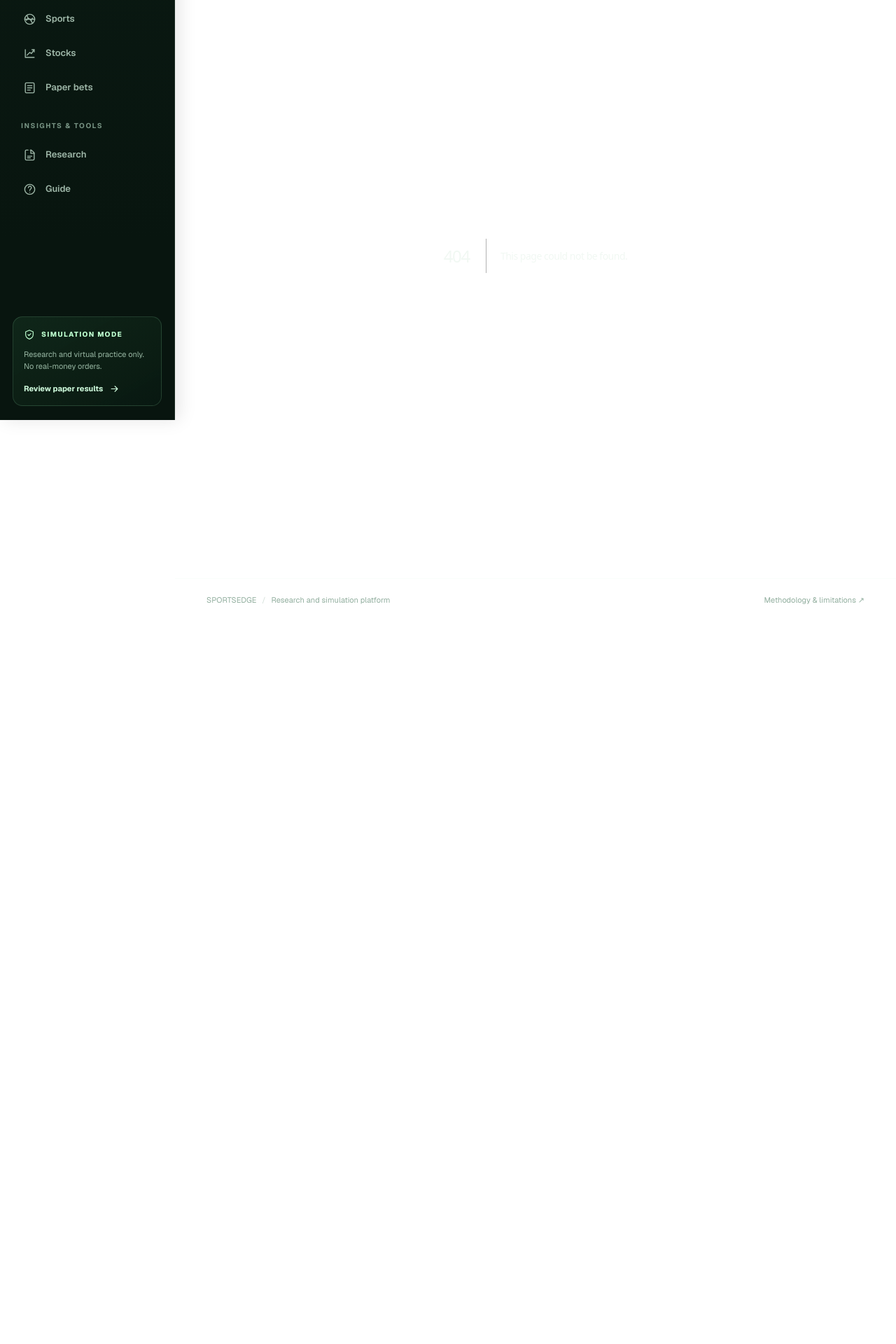
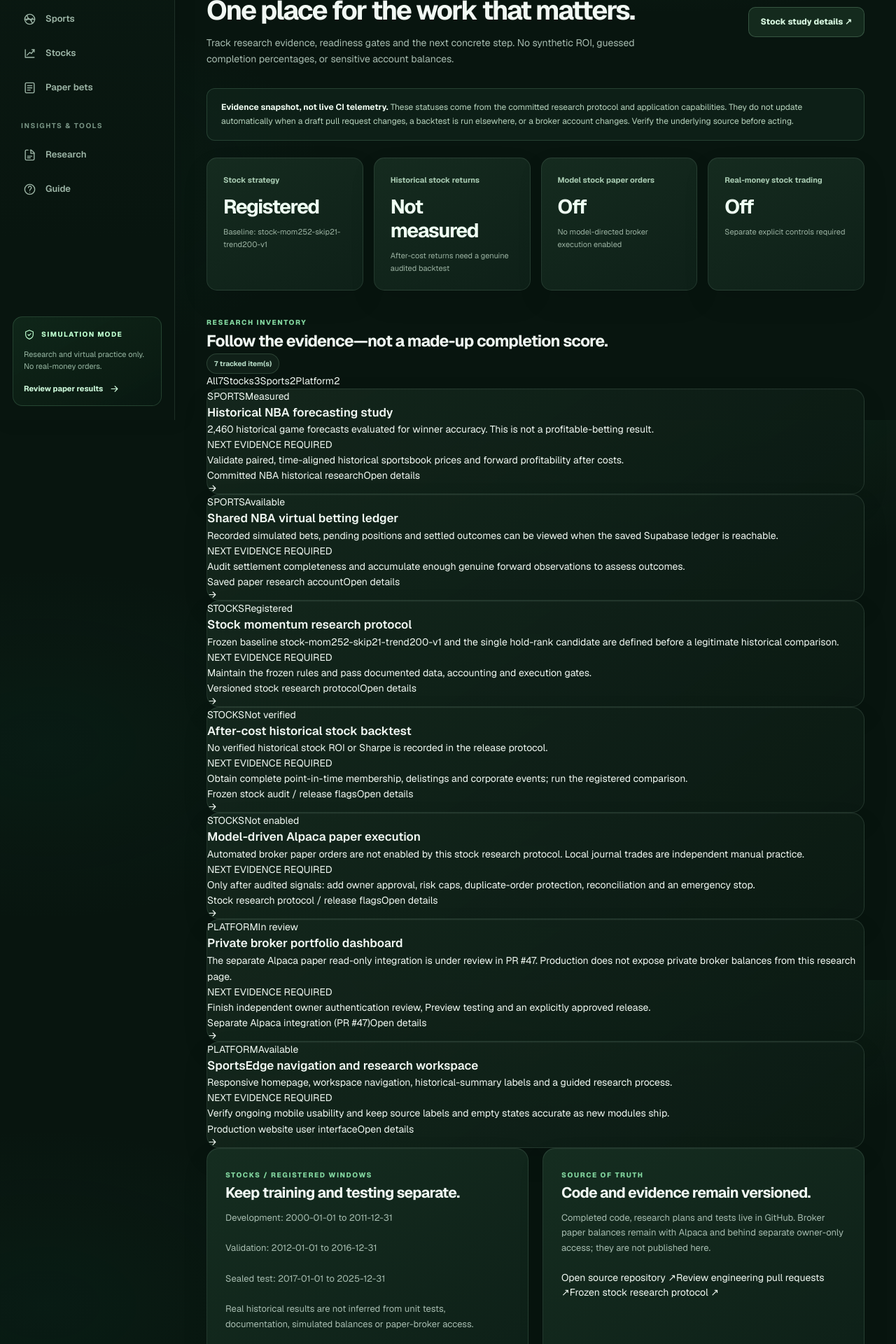
Before and after one commit to ang87505-crypto/SportsEdge, a Next.js app: page /progress in a window 1280 px wide. Before the commit this address had no page. Shown: the part 200-2120 px from the top of the page at 70% size. Before the commit the page ends 1087 px from the top, so only its background shows below. Built offline with nearby package versions, Linux system fonts and the light colour scheme.

Commit message:
feat(progress): central documented stock sports and platform readiness dashboard

```diff
--- /dev/null
+++ b/src/app/progress/page.tsx
@@ -0,0 +1,77 @@
+import Link from 'next/link';
+import {PageHeading,Stat,Details} from '@/components/ui';
+import {ResearchProgressBoard,type ProgressRecord} from '@/components/research-progress-board';
+import protocol from '../../../research/stock_audit_20261012/protocol.json';
+import nba from '@/data/research/nba_recent_summary.json';
+
+export const metadata={
+ title:'Research progress | SportsEdge',
+ description:'Evidence-based stock, sports, and platform milestones with direct sources and clear next steps.'
+};
+const items:ProgressRecord[]=[
+ {id:'nba-study',group:'Sports',title:'Historical NBA forecasting study',state:'Measured',
+  description:`${nba.evaluation_games.toLocaleString()} historical game forecasts evaluated for winner accuracy. This is not a profitable-betting result.`,
+  next:'Validate paired, time-aligned historical sportsbook prices and forward profitability after costs.',
+  href:'/research/nba',source:'Committed NBA historical research'},
+ {id:'nba-paper',group:'Sports',title:'Shared NBA virtual betting ledger',state:'Available',
+  description:'Recorded simulated bets, pending positions and settled outcomes can be viewed when the saved Supabase ledger is reachable.',
+  next:'Audit settlement completeness and accumulate enough genuine forward observations to assess outcomes.',
+  href:'/paper-betting',source:'Saved paper research account'},
+ {id:'stock-protocol',group:'Stocks',title:'Stock momentum research protocol',state:'Registered',
+  description:`Frozen baseline ${protocol.baseline} and the single hold-rank candidate are defined before a legitimate historical comparison.`,
+  next:'Maintain the frozen rules and pass documented data, accounting and execution gates.',
+  href:'/stocks/research',source:'Versioned stock research protocol'},
+ {id:'stock-history',group:'Stocks',title:'After-cost historical stock backtest',state:protocol.release.historical_performance_measured?'Measured':'Not verified',
+  description:protocol.release.historical_performance_measured?'Protocol declares historical measurement; see approved report for evidence.':'No verified historical stock ROI or Sharpe is recorded in the release protocol.',
+  next:'Obtain complete point-in-time membership, delistings and corporate events; run the registered comparison.',
+  href:'/stocks/research',source:'Frozen stock audit / release flags'},
+ {id:'stock-paper',group:'Stocks',title:'Model-driven Alpaca paper execution',state:protocol.release.automatic_paper_trades?'Available':'Not enabled',
+  description:'Automated broker paper orders are not enabled by this stock research protocol. Local journal trades are independent manual practice.',
+  next:'Only after audited signals: add owner approval, risk caps, duplicate-order protection, reconciliation and an emergency stop.',
+  href:'/stocks',source:'Stock research protocol / release flags'},
+ {id:'paper-connect',group:'Platform',title:'Private broker portfolio dashboard',state:'In review',
+  description:'The separate Alpaca paper read-only integration is under review in PR #47. Production does not expose private broker balances from this research page.',
+  next:'Finish independent owner authentication review, Preview testing and an explicitly approved release.',
+  href:'/stocks',source:'Separate Alpaca integration (PR #47)'},
+ {id:'ui',group:'Platform',title:'SportsEdge navigation and research workspace',state:'Available',
+  description:'Responsive homepage, workspace navigation, historical-summary labels and a guided research process.',
+  next:'Verify ongoing mobile usability and keep source labels and empty states accurate as new modules ship.',
+  href:'/',source:'Production website user interface'}
+];
+
+export default function ResearchProgress(){
+ const registered=protocol.baseline;
+ return <>
+  <PageHeading eyebrow="PLATFORM / RESEARCH STATUS" title="One place for the work that matters."
+   description="Track research evidence, readiness gates and the next concrete step. No synthetic ROI, guessed completion percentages, or sensitive account balances."
+   action={<Link href="/stocks/research" className="button button-secondary">Stock study details ↗</Link>}/>
+  <div className="notice"><strong>Evidence snapshot, not live CI telemetry.</strong> These statuses come from the committed research protocol and application capabilities. They do not update automatically when a draft pull request changes, a backtest is run elsewhere, or a broker account changes. Verify the underlying source before acting.</div>
+  <div className="stats-grid progress-stats">
+   <Stat label="Stock strategy" value="Registered" detail={`Baseline: ${registered}`}/>
+   <Stat label="Historical stock returns" value={protocol.release.historical_performance_measured?'Protocol says measured':'Not measured'} detail="After-cost returns need a genuine audited backtest"/>
+   <Stat label="Model stock paper orders" value={protocol.release.automatic_paper_trades?'On':'Off'} detail="No model-directed broker execution enabled"/>
+   <Stat label="Real-money stock trading" value={protocol.release.real_trades?'On':'Off'} detail="Separate explicit controls required"/>
+  </div>
+  <ResearchProgressBoard records={items}/>
+  <div className="two-grid progress-links">
+   <section className="glass panel">
+    <span className="eyebrow">STOCKS / REGISTERED WINDOWS</span><h2>Keep training and testing separate.</h2>
+    <p>Development: {protocol.periods.training_development}</p>
+    <p>Validation: {protocol.periods.validation}</p>
+    <p>Sealed test: {protocol.periods.sealed_test}</p>
+    <p>Real historical results are not inferred from unit tests, documentation, simulated balances or paper-broker access.</p>
+    <Link href="/stocks/research" className="button button-secondary">Review full stock protocol ↗</Link>
+   </section>
+   <section className="glass panel">
+    <span className="eyebrow">SOURCE OF TRUTH</span><h2>Code and evidence remain versioned.</h2>
+    <p>Completed code, research plans and tests live in GitHub. Broker paper balances remain with Alpaca and behind separate owner-only access; they are not published here.</p>
+    <div className="progress-source-links">
+     <a href="https://github.com/ang87505-crypto/SportsEdge" target="_blank" rel="noopener noreferrer">Open source repository ↗</a>
+     <a href="https://github.com/ang87505-crypto/SportsEdge/pulls" target="_blank" rel="noopener noreferrer">Review engineering pull requests ↗</a>
+     <a href="https://github.com/ang87505-crypto/SportsEdge/blob/main/research/stock_audit_20261012/protocol.json" target="_blank" rel="noopener noreferrer">Frozen stock research protocol ↗</a>
+    </div>
+   </section>
+  </div>
+  <Details title="Why is there no percent-complete meter?"><p>A percentage could imply that required source data, execution evidence or statistical validity have been established when they have not. Each research item names the evidence currently documented and the explicit outstanding gate instead.</p><p>Actual broker trades, historical backtests and model releases must be verified independently before their statuses change.</p></Details>
+ </>;
+}
```
